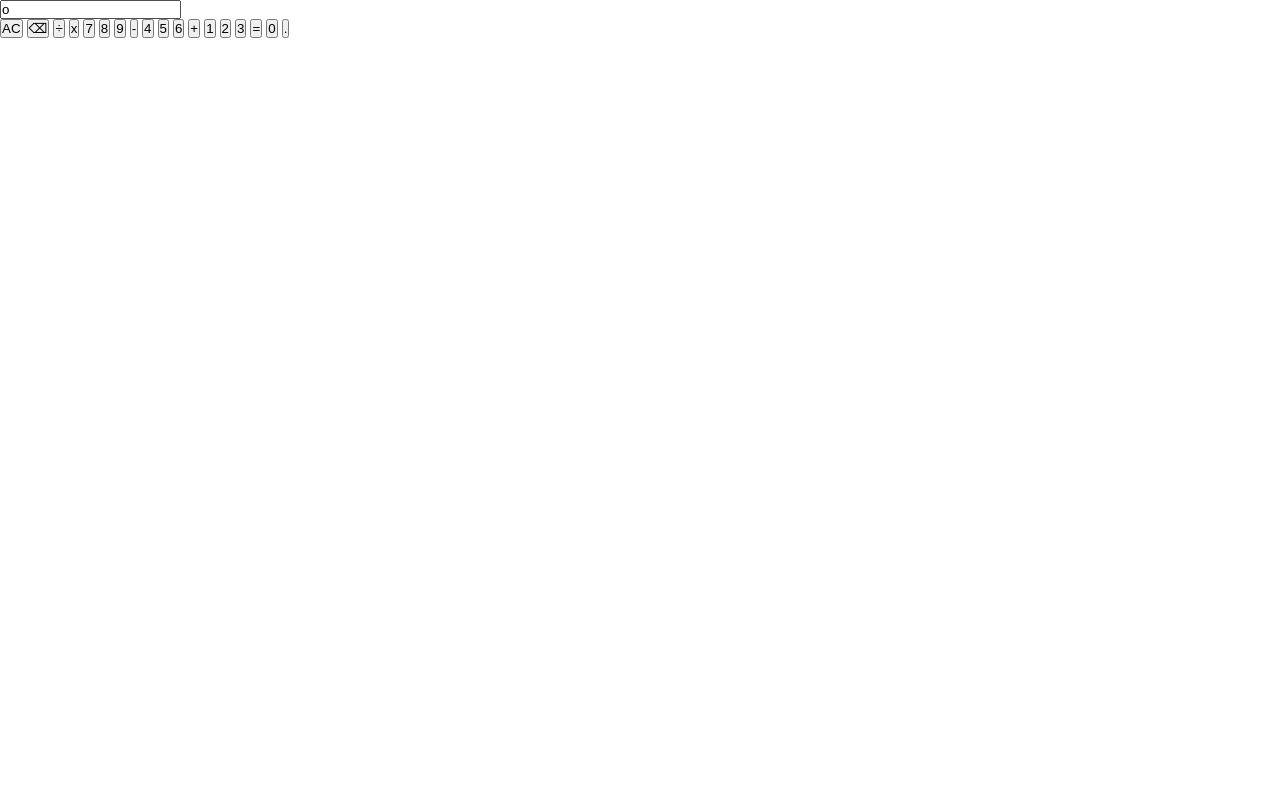
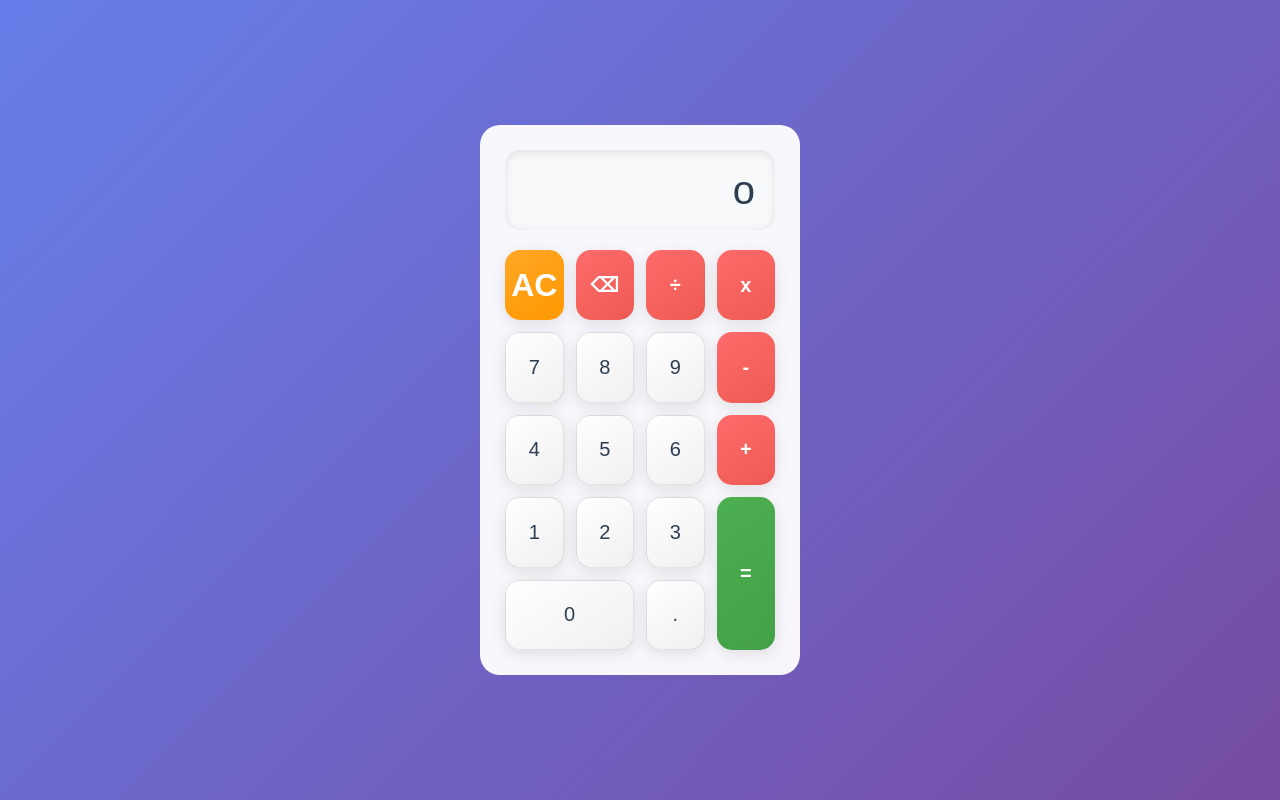
Before and after one commit to DK-Bot-Code-22/JS-Calulator, a plain HTML site: page index.html in a window 1280 px wide. Drawn offline with Linux system fonts and the light colour scheme.

Commit message:
lesson 7: Complete calculator

```diff
--- a/style.css
+++ b/style.css
@@ -1,4 +1,165 @@
 * {
     margin: 0;
     padding: 0;
+    box-sizing: border-box;
 }
+
+body {
+    font-family: system-ui, -apple-system, BlinkMacSystemFont, 'Segoe UI', Roboto, Oxygen, Ubuntu, Cantarell, 'Open Sans', 'Helvetica Neue', sans-serif;
+    background: linear-gradient(135deg, #667eea 0%, #764ba2 100%);
+    min-height: 100vh;
+    display: flex;
+    justify-content: center;
+    align-items: center;
+    padding: 20px;
+}
+
+.calculator {
+    background: rgba(255, 255, 255, 0.95);
+    backdrop-filter: blur(10px);
+    border-radius: 20px;
+    box-shadow: 0 20px 40px rgba(0, 0, 0, 0.1), 0, 0, 0, 1px rgba(255, 255, 255, 0.2);
+    padding: 25px;
+    width: 100%;
+    max-width: 320px;
+    transition: transform 0.3s ease;
+}
+
+.calculator:hover {
+    transform: translateY(-5px);
+}
+
+.display {
+    margin-bottom: 20px;
+}
+
+.display input {
+    width: 100%;
+    height: 80px;
+    border: none;
+    background: #f8f9fa;
+    border-radius: 15px;
+    font-size: 2.5em;
+    font-weight: 300;
+    text-align: right;
+    padding: 0 20px;
+    color: #2c3e50;
+    box-shadow: inset 0 2px 10px rgba(0, 0, 0, 0.1);
+    transition: all 0.3s ease;
+}
+
+.display input:focus {
+    outline: none;
+    background: #ffffff;
+    box-shadow: inset 0 2px 10px rgba(0, 0, 0, 0.1), 0 0 0 3px rgba(102, 126, 234, 0.3);
+}
+
+.buttons {
+    display: grid;
+    grid-template-columns: repeat(4, 1fr);
+    grid-template-rows: repeat(5, 1fr);
+    gap: 12px;
+    height: 400px;
+}
+
+.btn {
+    border: none;
+    border-radius: 15px;
+    font-size: 20px;
+    font-weight: 500;
+    cursor: pointer;
+    transition: all 0.2s ease;
+    box-shadow: 0 4px 15px rgba(0, 0, 0, 0.1);
+    position: relative;
+    overflow: hidden;
+}
+
+.btn:hover {
+    transform: translateY(-2px);
+    box-shadow: 0 8px 25px rgba(0, 0, 0, 0.15);
+}
+
+.btn:active {
+    transform: translateY(0);
+    box-shadow: 0 2px 10px rgba(0, 0, 0, 0.2);
+}
+
+.btn::before {
+    content: '';
+    position: absolute;
+    top: 50%;
+    left: 50%;
+    width: 0;
+    height: 0;
+    background: rgba(255, 255, 255, 0.3);
+    border-radius: 50%;
+    transform: translate(-50%, -50%);
+    transition: width 0.3s ease, height 0.3s ease;
+}
+
+.btn:active::before {
+    width: 100%;
+    height: 100%;
+}
+
+.btn.number {
+    background: linear-gradient(145deg, #ffffff, #f0f0f0);
+    color: #2c3e50;
+    border: 1px solid rgba(0, 0, 0, 0.1);
+}
+
+.btn.number:hover {
+    background: linear-gradient(145deg, #f8f9fa, #e9ecef);
+}
+
+.btn.operator {
+    background: linear-gradient(145deg, #ff6b6b, #ee5a52);
+    color: white;
+    font-weight: 600;
+}
+
+.btn.operator:hover {
+    background: linear-gradient(145deg, #ff5252, #e53935);
+}
+
+.btn.clear {
+    background: linear-gradient(145deg, #ffa726, #ff9800);
+    color: white;
+    font-weight: 600;
+    font-size: 2em;
+}
+
+.btn.clear:hover {
+    background: linear-gradient(145deg, #ff9800, #f57c00);
+}
+
+.btn.equals {
+    background: linear-gradient(145deg, #4caf50, #43a047);
+    color: white;
+    font-weight: 600;
+    grid-row: span 2;
+    font-size: 20px;
+}
+
+.btn.equals:hover {
+    background: linear-gradient(145deg, #43a047, #388e3c);
+}
+
+.btn.zero {
+    grid-column: span 2;
+}
+
+@keyframes fadeInUp {
+    from {
+        opacity: 0;
+        transform: translateY(30px);
+    }
+    to {
+        opacity: 1;
+        transform: translateY(0);
+    }
+}
+
+.calculator {
+    animation: fadeInUp 0.6s ease-out;
+}
```
